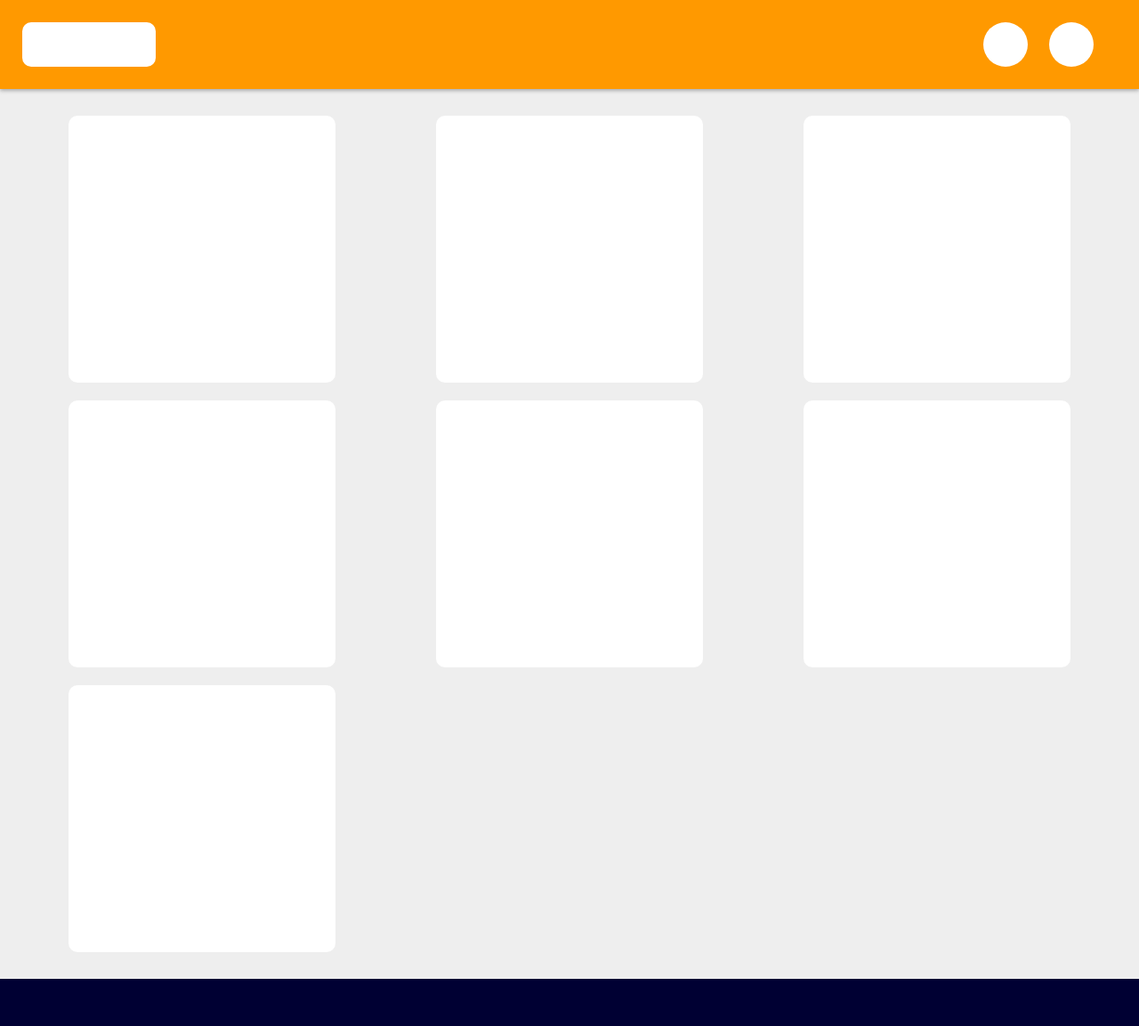
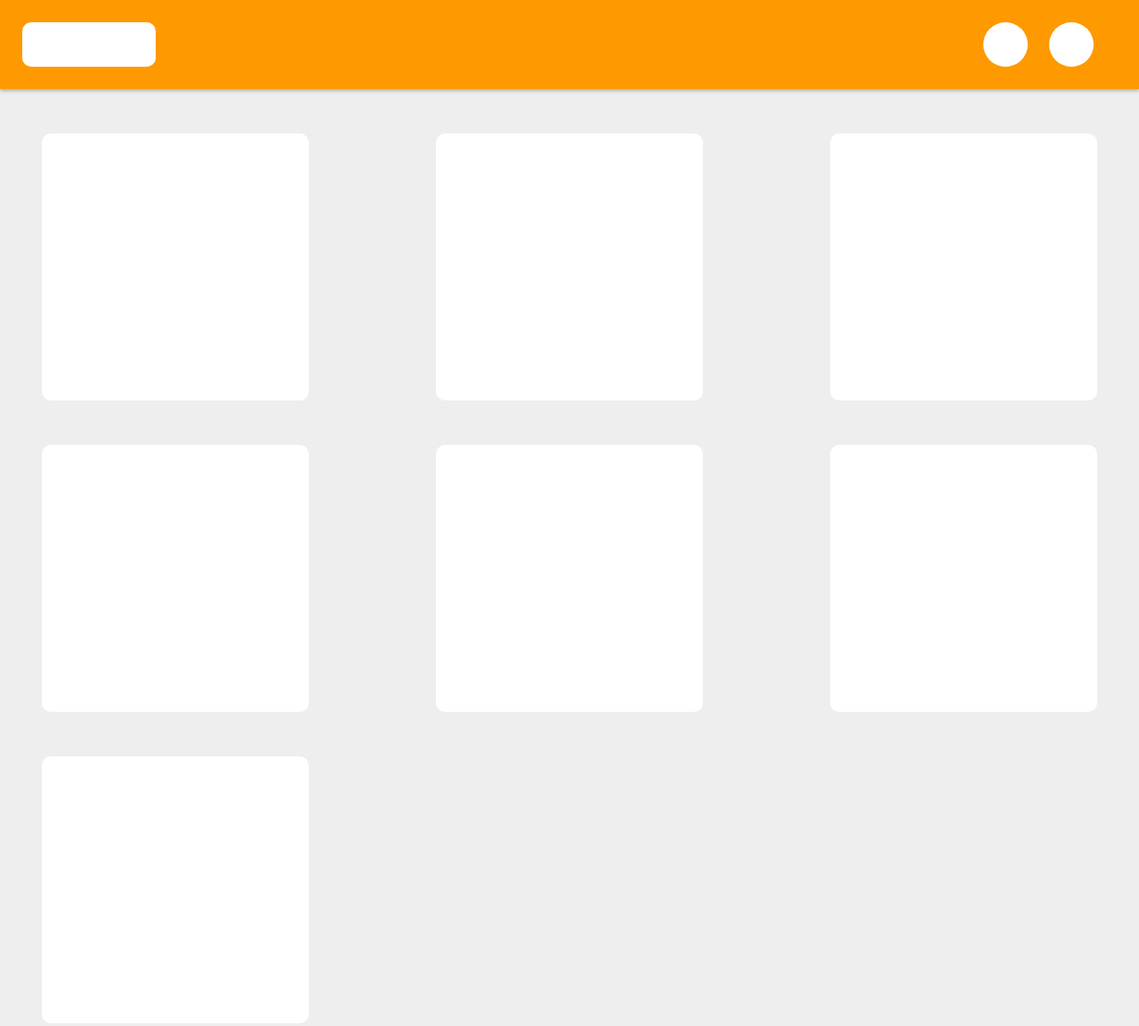
Before and after one commit to nagino-y/div-puzzle-sp, a plain HTML site: page lesson2/index.html in a window 1280 px wide. Shown: the top 1153 px of the page at 89% size. Drawn offline with Linux system fonts and the light colour scheme.

Commit message:
sp-lesson2 [finish]

```diff
--- a/lesson2/style.css
+++ b/lesson2/style.css
@@ -51,13 +51,9 @@
 }
 
 .conteiner {
-  /* width: 100vw; */
-  /* height: auto; */
   display: grid;
-  gap: 20px;
+  gap: 50px;
   grid-template-columns: repeat(3 ,minmax(300px, 1fr));
-  padding: 30px;
-  /* grid-template-rows: 1fr 1fr 1fr; */
 }
 
 .content {
@@ -66,31 +62,15 @@
   height: 300px;
   border-radius: 10px;
   margin: 0 auto;
-  /* padding: 50px; */
-}
-/* .main-in {
-  padding: 10px;
 }
 
-.main-acount-box {
-  background-color: #BBBBBB;
-  width: 100px;
-  height: 100px;
-  border-radius: 10px;
-  margin: 40px;
-  display: inline-block;
-  vertical-align: top;
+.content:nth-child(-n+3) {
+  margin-top: 50px;
 }
 
-.main-comment-box {
-  background-color: white;
-  width: 500px;
-  height: 200px;
-  border-radius: 10px;
-  margin: 40px 0;
-  display: inline-block;
-  box-shadow: 2px 2px 4px #AAAAAA;
-} */
+.content:last-child {
+  margin-bottom: 50px;
+}
 
 footer {
   background-color: #000033;
```
